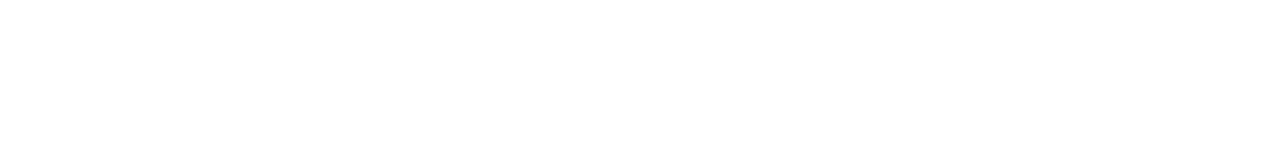
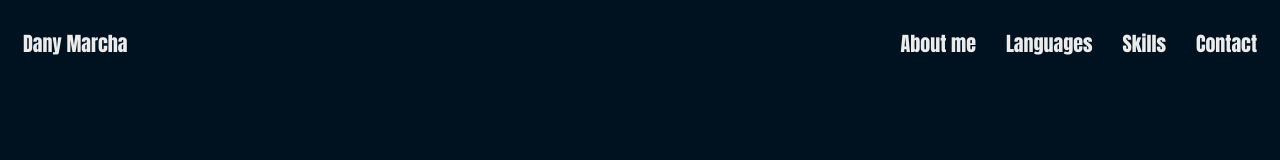
Before and after one commit to danmar0801/CurvedWebsite, a plain HTML site: page index.html in a window 1280 px wide. Drawn offline with Linux system fonts and the light colour scheme.

Commit message:
created navbar

```diff
--- a/index.html
+++ b/index.html
@@ -4,9 +4,18 @@
     <meta charset="UTF-8">
     <meta http-equiv="X-UA-Compatible" content="IE=edge">
     <meta name="viewport" content="width=device-width, initial-scale=1.0">
-    <title>Document</title>
+    <link rel="stylesheet" href="styles.css">
+    <title>Curved Website</title>
 </head>
 <body>
-
+    <div class="navBar">
+        <P><a href="index.html">Dany Marcha</a></P>
+        <ul>
+            <li><a href="#">About me</a></li>
+            <li><a href="#">Languages</a></li>
+            <li><a href="#">Skills</a></li>
+            <li><a href="#">Contact</a></li>
+        </ul>
+    </div>
 </body>
 </html>
--- /dev/null
+++ b/styles.css
@@ -0,0 +1,39 @@
+@import url('https://fonts.googleapis.com/css2?family=Anton&display=swap');
+body {
+    background-color: #001220;
+    font-family: 'Anton', sans-serif;
+}
+.navBar{
+    display: flex;
+    overflow: hidden;
+    flex-direction: row;
+    justify-content: space-between;
+    margin: 0%;
+    padding: 0%;
+    background-color: #001220;
+}
+.navBar ul{
+    list-style-type: none;
+    margin: 0%;
+    padding: 0%;
+    display: flex;
+    flex-direction: row;
+    justify-content: end;
+}
+.navBar a{
+    text-align: center;
+    display: block;
+    text-decoration: none;
+    padding: 20px 15px;
+    color: rgb(236, 236, 236);
+    text-align: center;
+    font-size: 20px;
+}
+.navBar p{
+    display: flex;
+    justify-content: start;
+    flex-direction: row;
+    margin: 0%;
+    font-size: 20px;
+    color: rgb(236, 236, 236);
+}
```
Also changed, not shown: 1 other file.
